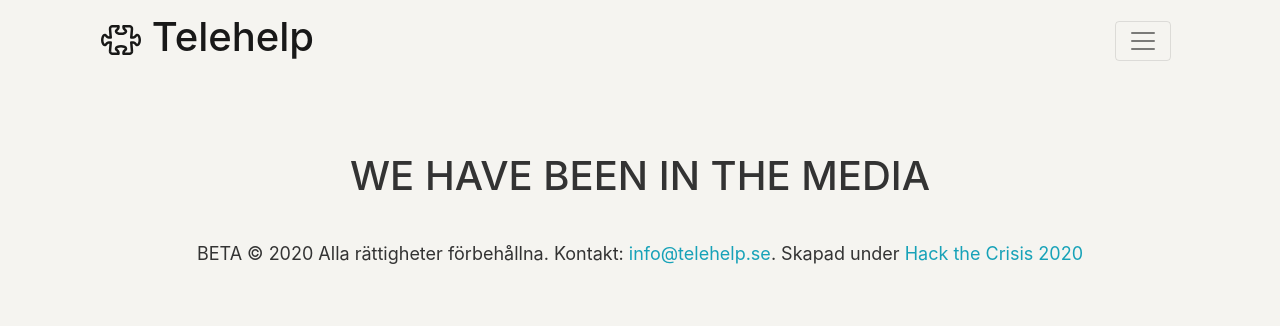
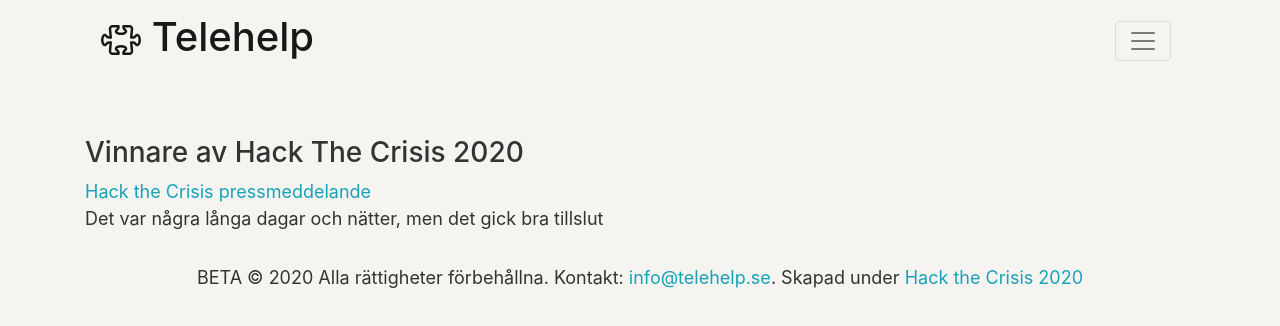
Before and after one commit to telehelp/telehelp, a React (Create React App) app in the folder client/: page /press in a window 1280 px wide. Shown: the top 326 px of the page. Built offline with nearby package versions, Linux system fonts and the light colour scheme; what redux-batched-actions would draw is missing.

Commit message:
add some info to about and press pages

```diff
--- a/client/src/components/About.js
+++ b/client/src/components/About.js
@@ -1,9 +1,24 @@
 import React from 'react'
 
 const About = () => {
+    const people = [
+        {
+            "name": "David",
+            "responisbility": "Webmaster",
+            "about": "Studerar elektroteknik och robotik vid KTH",
+            "email": "david@telehelp.se"
+        }
+    ]
     return (
-        <div className="footer-copyright text-center py-3">
-            <h1>THIS IS US WITH EMAILS AND STUFF</h1>
+        <div>
+            {people.map((e, i) => {
+                return <div key={i}>
+                        <h3>{e.name}</h3>
+                        <h4>{e.responisbility}</h4>
+                        <p>{e.about}</p>
+                        Kontakt: <a href={"mailto:" + e.email}>{e.email}</a>
+                    </div>
+            })}
         </div>
     )
 }
--- a/client/src/components/FAQ.js
+++ b/client/src/components/FAQ.js
@@ -21,7 +21,7 @@
                 <p>Enligt <a href="https://omni.se/folkhalsomyndighetens-nya-rad-aldre-bor-undvika-mataffarer-helt-och-hallet/a/Vb8PjW">Folkhälsomyndigheten</a> bör inte personer som tillhör riskgrupper besöka matvarubutiker om de kan undvika detta, för att minimera antalet hårt drabbade av viruset.</p>,
                 <p>För att minimera smittorisken och förenkla användarupplevelsen är tjänsten byggd för att du ska kunna paras ihop med en enda person i riskgruppen i taget. Pensionären kan när som helst välja att byta till en annan volontär, vartefter ni inte längre kan komma i kontakt. Även du själv kan ta bort ditt konto om du inte längre vill använda tjänsten, men vi rekommenderar att du förklarar detta för den du hjälper först.</p>,
                 <p>Om du känner dig helt säker på att du inte vill vara en vardagshjälte, så kan du antingen ringa upp numret själv och följa instruktionerna, eller maila oss för att vi ska ta bort ditt telefonnummer manuellt ur vår databas. Om du redan har kontakt med en pensionär rekommenderar vi att du förklarar varför du inte längre kan hjälpa till innan du gör detta.</p>,
-                <p>Detta projekt startades under <a href="https://hackthecrisis.se/">Hack The Crisis</a>, ett initiativ från svenska regeringen, lett av Myndigheten för Digital Förvaltning (DIGG). Vi och våra sponsorer/tredjepartsverktyg (46elks, AWS, Google Cloud, Domainkiosk/nameisp, etc) står i dagsläget för alla driftskostnader, men vi kommer öppna för donationer vid behov. Hör gärna av dig på info@telehelp.se</p>,
+                <p>Detta projekt startades under <a href="https://hackthecrisis.se/">Hack The Crisis</a>, ett initiativ från svenska regeringen, lett av Myndigheten för Digital Förvaltning (DIGG). Vi och våra sponsorer/tredjepartsverktyg (46elks, AWS, Google Cloud, Domainkiosk/nameisp, etc) står i dagsläget för alla driftskostnader, men vi kommer öppna för donationer vid behov. Hör gärna av dig på <a href="mailto:info@telehelp.se">info@telehelp.se</a></p>,
                 <p>Vi har gjort vårt bästa för att hitta en lösning som kräver så lite personlig information om både personerna i riskgrupp och volontärer som möjligt: endast ett telefonnummer och en postkod. Ett tilltalsnamn används också för att göra tjänsten mer personlig. Den som använder tjänsten får aldrig reda på den andra personens telefonnummer, och kan när som helst avbryta möjligheten till kommunikation till och från den andra parten.</p>
             ];
 
--- a/client/src/components/Press.js
+++ b/client/src/components/Press.js
@@ -1,9 +1,24 @@
 import React from 'react'
 
 const Press = () => {
+
+    const mediaApperance = [
+        {
+            "header": "Vinnare av Hack The Crisis 2020",
+            "name": "Hack the Crisis pressmeddelande",
+            "link": "https://www.mynewsdesk.com/se/hack-for-sweden/pressreleases/winners-of-hack-the-crisis-2989133",
+            "description": "Det var några långa dagar och nätter, men det gick bra tillslut"}
+    ]
+
     return (
-        <div className="footer-copyright text-center py-3">
-            <h1>WE HAVE BEEN IN THE MEDIA</h1>
+        <div>
+            {mediaApperance.map((e, i) => {
+                return <div key={i}>
+                        <h3>{e.header}</h3>
+                        <a href={e.link}>{e.name}</a>
+                        <p>{e.description}</p>
+                    </div>
+            })}
         </div>
     )
 }
```
